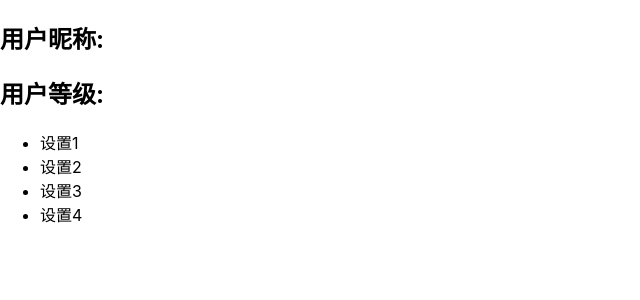
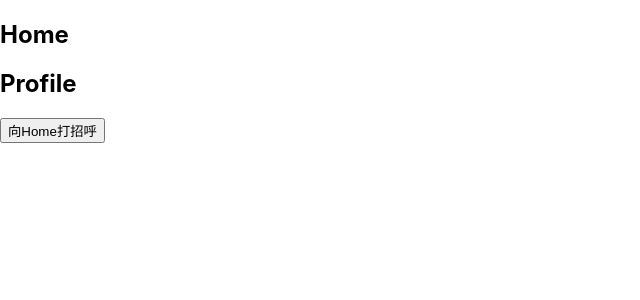
Before and after one commit to non-associative/learn_components_in_react, a React (Create React App) app: page / in a window 1280 px wide. Shown: the top 300 px of the page, without its empty margins (0-640 px from the left). Built offline with nearby package versions, Linux system fonts and the light colour scheme.

Commit message:
使用nodejs内置的events库来进行组件间事件的传递

```diff
--- a/src/App.js
+++ b/src/App.js
@@ -1,83 +1,51 @@
-import React, { Component } from "react";
 
-// 创建Context
-const UserContext = React.createContext({
-  nickname: "aaaa",
-  level: -1,
-});
+import React, { PureComponent } from 'react'
+import {EventEmitter} from 'events'
 
-{
-  /* 在函数组件中使用API */
+{/* EventEmitter的使用请查看 `events` module 下的 README 文件*/}
+const emitter = new EventEmitter();
+
+export default class App extends PureComponent {
+  render() {
+    return (
+      <div>
+        <Home/>
+        <Profile />
+      </div>
+    )
+  }
 }
-// function ProfileHeader() {
-//   return (
-//     <UserContext.Consumer>
-//       {
-//         value => {
-//           return (
-//             <div>
-//               <h2>用户昵称: {value.nickname}</h2>
-//               <h2>用户等级: {value.level}</h2>
-//             </div>
-//           )
-//         }
-//       }
-//     </UserContext.Consumer>
-//   )
-// }
 
-{
-  /* 在类组件中使用 Context API */
+class Home extends PureComponent {
+  render() {
+
+    return (
+      <div>
+        <h2>Home</h2>
+      </div>
+    )
+  }
 }
-class ProfileHeader extends Component {
-  constructor(props) {
-    super(props);
+
+class Profile extends PureComponent {
+  componentDidMount() {
+    emitter.on('sayHello', this.sayHelloToHome);
+  };
+
+  componentWillUnmount() {
+    emitter.off('sayHello', this.sayHelloToHome);
+  }
+
+  sayHelloToHome(message, name)  {
+    console.log(message + ', ' + name);
   }
 
   render() {
     return (
       <div>
-        <h2>用户昵称: {this.context.nickname}</h2>
-        <h2>用户等级: {this.context.level}</h2>
+        <h2>Profile</h2>
+        <button onClick={e => emitter.emit('sayHello', 'Hi', 'home')}>向Home打招呼</button>
       </div>
-    );
+    )
   }
 }
-// 使用Context： 指明向哪个Context请求数据
-ProfileHeader.context = UserContext;
-
-function Profile(props) {
-  return (
-    <div>
-      <ProfileHeader />
-      <ul>
-        <li>设置1</li>
-        <li>设置2</li>
-        <li>设置3</li>
-        <li>设置4</li>
-      </ul>
-    </div>
-  );
-}
-
-export default class App extends Component {
-  constructor(props) {
-    super(props);
-
-    this.state = {
-      nickname: "kobe",
-      level: 99,
-    };
-  }
-
-  render() {
-    return (
-      <div>
-        {/* 提供Context：当子组件请求数据时，UserContext.Provider组件会把value属性的值给它 */}
-        <UserContext.Provider value={this.state}>
-          <Profile />
-        </UserContext.Provider>
-      </div>
-    );
-  }
-}
```
